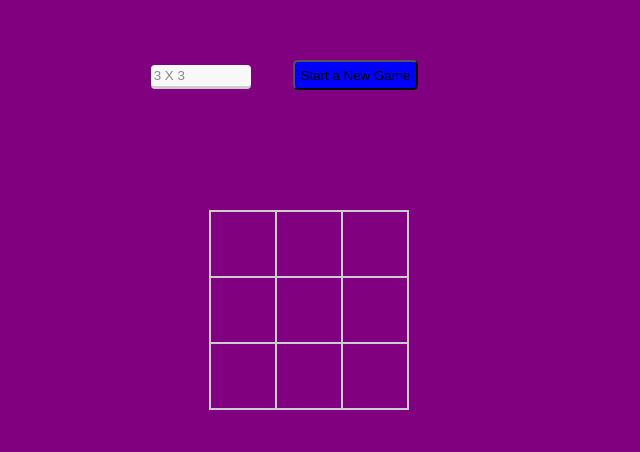
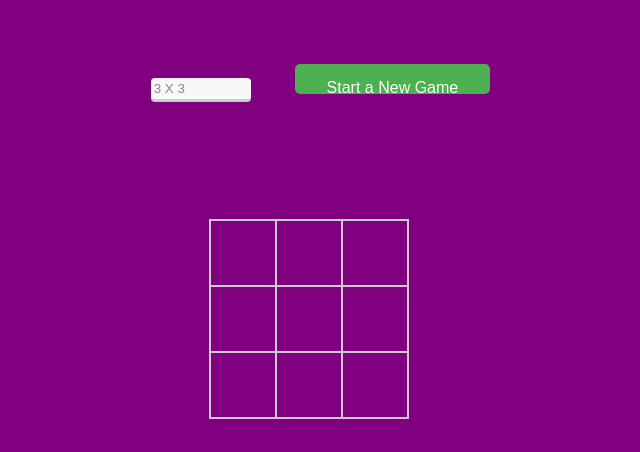
Before and after one commit to minorproject2018/minorproject.github.io, a plain HTML site: page games/tic-tac-toe/tictactoe.html in a window 1280 px wide. Shown: the part 348-800 px from the top of the page, without its empty margins (325-965 px from the left). Drawn offline with nearby package versions, Linux system fonts and the light colour scheme.

Commit message:
added style to button

```diff
--- a/games/tic-tac-toe/tictactoe.css
+++ b/games/tic-tac-toe/tictactoe.css
@@ -11,9 +11,23 @@ body{
   left:40%;
   height:30px;
   border-radius:5px;
-  background-color:blue;
+  background-color: #4CAF50; /* Green */
+      border: none;
+      color: white;
+      padding: 15px 32px;
+      text-align: center;
+      text-decoration: none;
+      display: inline-block;
+      font-size: 16px;
+      margin: 4px 2px;
+      cursor: pointer;
+      -webkit-transition-duration: 0.4s; /* Safari */
+      transition-duration: 0.4s;
 
+}
+.newGame:hover {
 
+    box-shadow: 0 12px 16px 0 rgba(0,0,0,0.24),0 17px 50px 0 rgba(0,0,0,0.19);
 
 }
 #grid{
```
